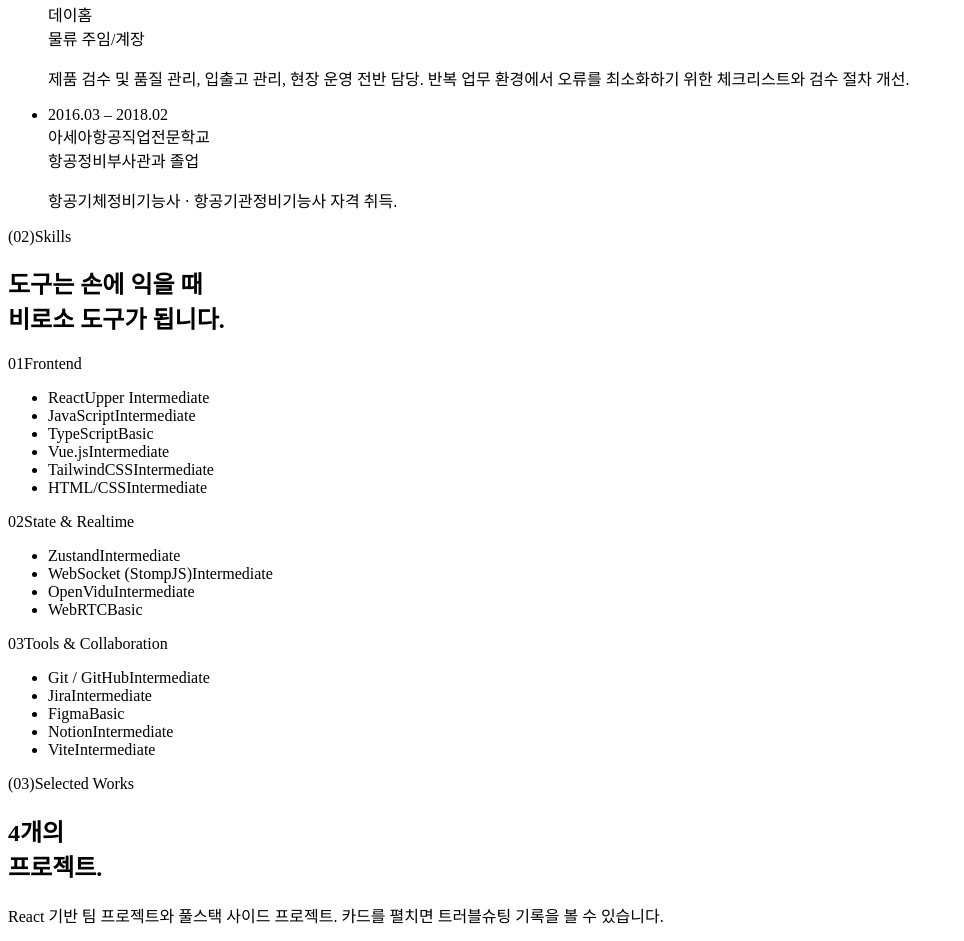
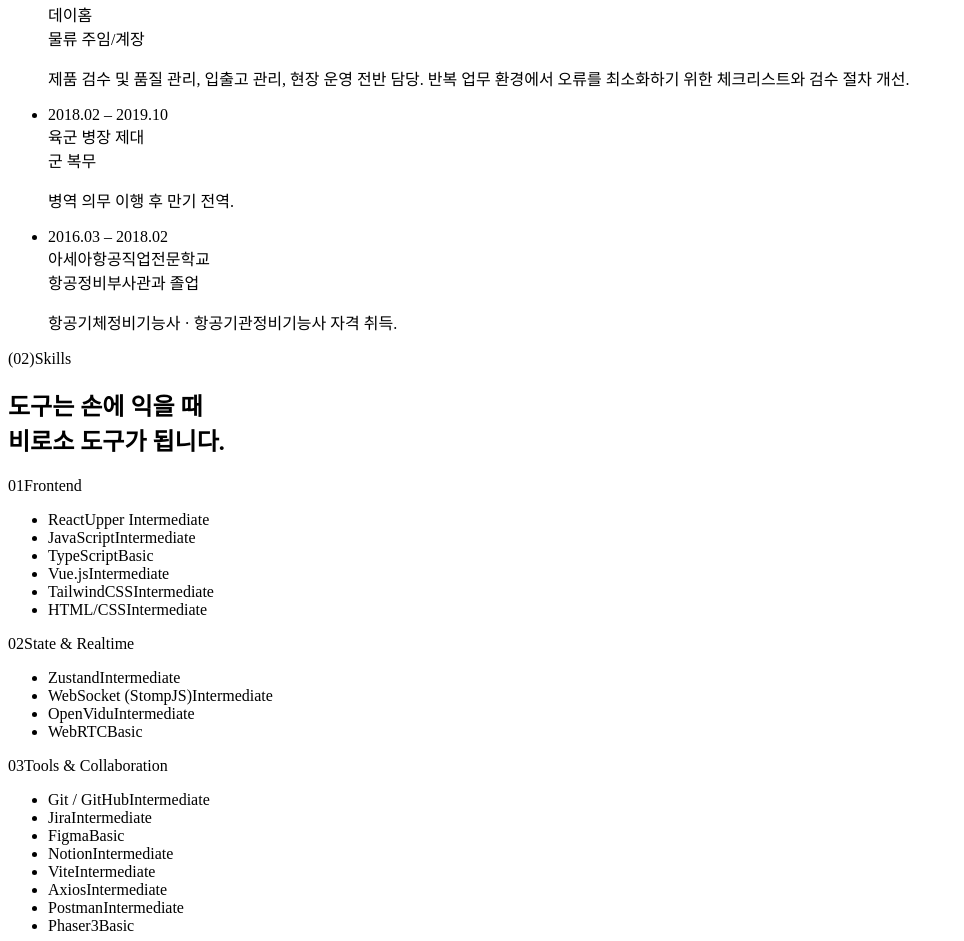
Before and after one commit to hohnmb/introduce, a React (Vite) app in the folder portfolio/: page / in a window 1280 px wide. Shown: the part 1162-2103 px from the top of the page, without its empty margins (0-964 px from the left). Built offline with nearby package versions, Linux system fonts and the light colour scheme; the HTML template or start-up script is replaced by a standard one; a web font is replaced by a local one.

Commit message:
fix: profile

```diff
--- a/portfolio/src/data/profile.js
+++ b/portfolio/src/data/profile.js
@@ -44,6 +44,9 @@ export const skills = [
       { name: "Figma", level: "Basic" },
       { name: "Notion", level: "Intermediate" },
       { name: "Vite", level: "Intermediate" },
+      { name: "Axios", level: "Intermediate" },
+      { name: "Postman", level: "Intermediate" },
+      { name: "Phaser3", level: "Basic" },
     ],
   },
 ];
@@ -72,6 +75,7 @@ export const projects = [
       "WebSocket(StompJS)을 활용한 실시간 채팅 데이터 동기화",
       "Mediapipe 기반 수어 인식 AI 모델을 JavaScript 환경으로 포팅·연동",
       "Whisper STT 결과와 수어 인식 결과를 통합하여 UI에 실시간 반영",
+      "Zustand를 활용한 전역 상태 관리 및 실시간 인식 결과 동기화",
     ],
     trouble: {
       problem:
@@ -164,6 +168,12 @@ export const timeline = [
     desc: "제품 검수 및 품질 관리, 입출고 관리, 현장 운영 전반 담당. 반복 업무 환경에서 오류를 최소화하기 위한 체크리스트와 검수 절차 개선.",
   },
   {
+    year: "2018.02 – 2019.10",
+    title: "육군 병장 제대",
+    place: "군 복무",
+    desc: "병역 의무 이행 후 만기 전역.",
+  },
+  {
     year: "2016.03 – 2018.02",
     title: "아세아항공직업전문학교",
     place: "항공정비부사관과 졸업",
```
